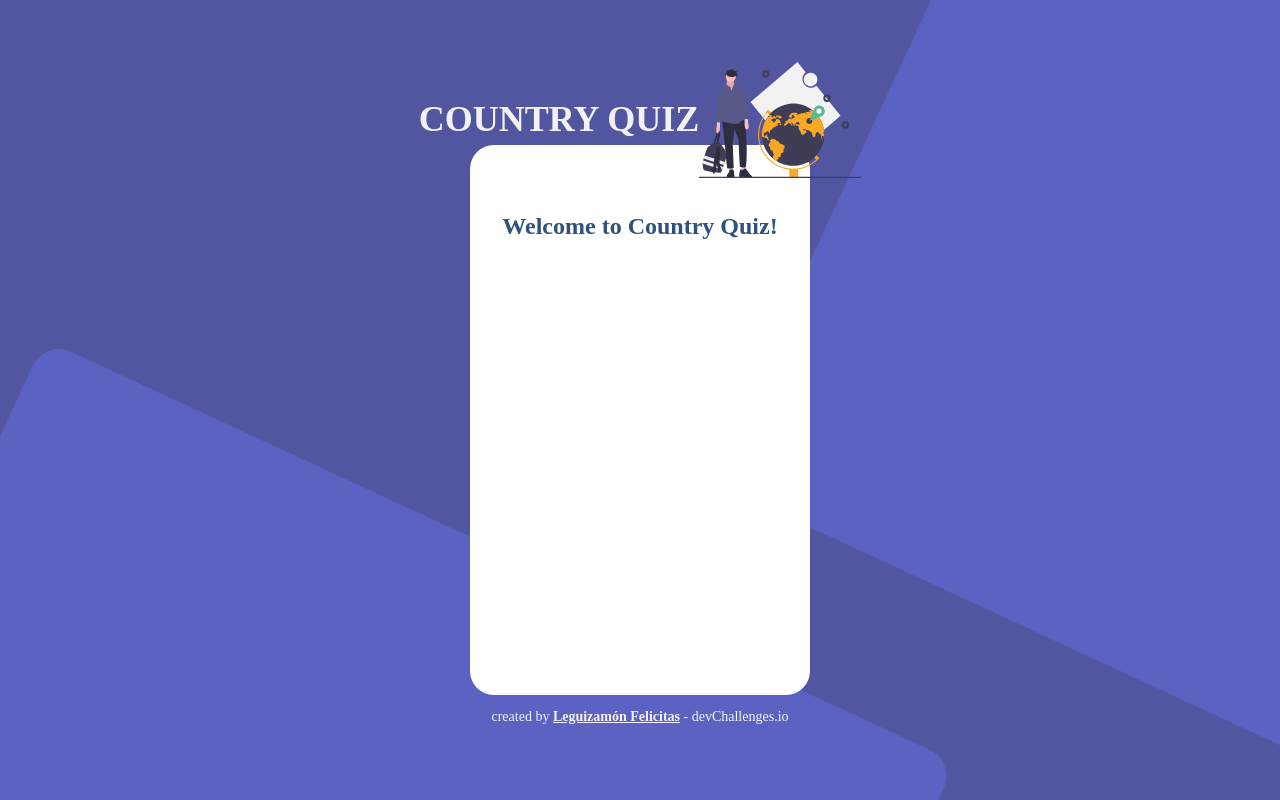
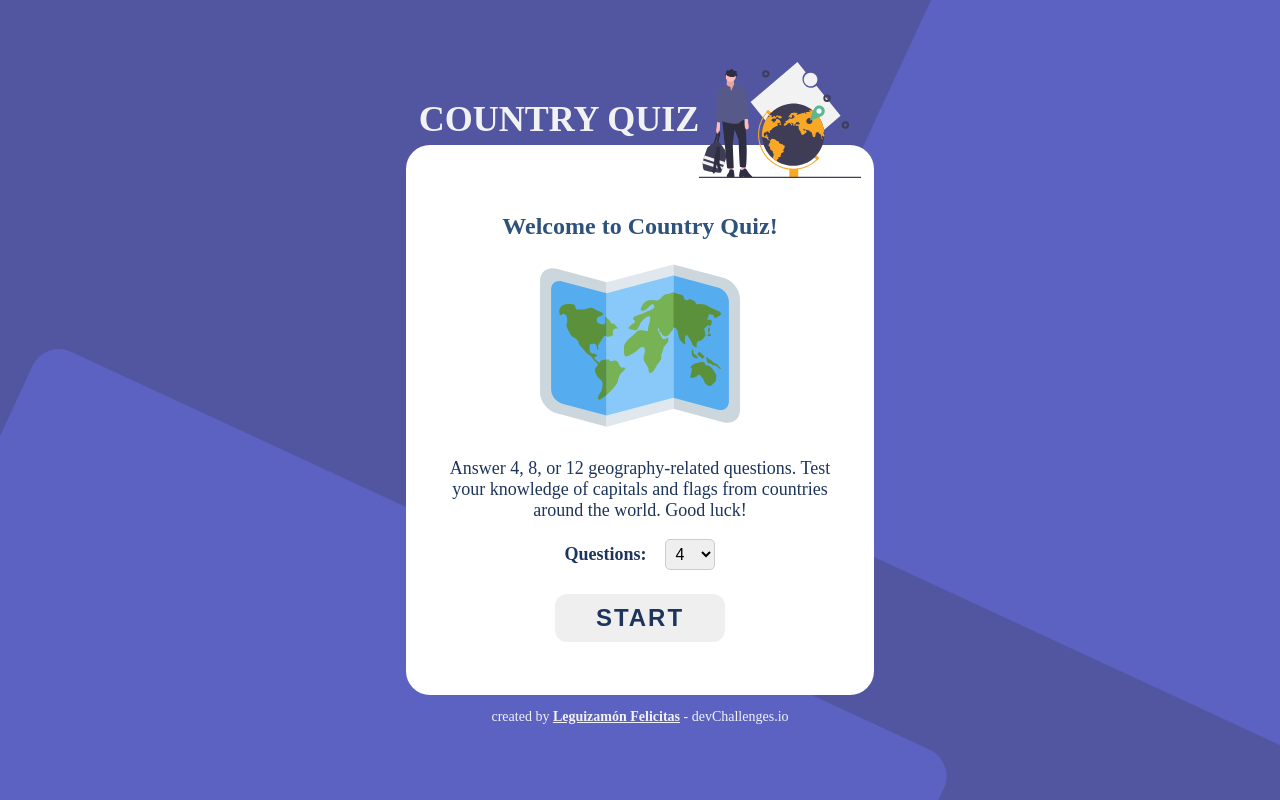
Before and after one commit to feli-leguizamon/country-quiz, a React (Create React App) app: page / in a window 1280 px wide. Built offline with nearby package versions, Linux system fonts and the light colour scheme.

Commit message:
Maquetado Welcome Component

```diff
--- a/src/App.tsx
+++ b/src/App.tsx
@@ -10,13 +10,11 @@ import undraw_adventure from './assets/undraw-adventure.svg';
 import QuizComponent from './components/quiz/QuizComponent';
 import WelcomeComponent from './components/welcome/WelcomeComponent';
 
-interface IBegin {
-  numberOfQuestions: number | null;
-  begin: boolean;
-}
+//interfaces
+import { IInfo } from './interfaces/interfaces';
 
 function App() {
-  const [info, setInfo] = useState<IBegin>({ numberOfQuestions: null, begin: false });
+  const [info, setInfo] = useState<IInfo>({ numberOfQuestions: 4, begin: false });
 
   return (
     <div className="page">
@@ -27,9 +25,9 @@ function App() {
         </div>
       </div>
 
-      {/* <QuizComponent /> */}
+      {info.begin && <QuizComponent/>}
 
-      {!info.begin && <WelcomeComponent />}
+      {!info.begin && <WelcomeComponent setInfo={setInfo} />}
 
       <p className="page__footer__text">
         created by <span className="page__footer__username">Leguizamón Felicitas</span> - devChallenges.io
--- a/src/components/quiz/quiz.css
+++ b/src/components/quiz/quiz.css
@@ -1,6 +1,7 @@
 .page__body{
     padding: 68px 32px 32px 32px;
     width: auto;
+    width: 404px;
     height: 450px;
     flex-shrink: 0;
     border-radius: 24px;
--- a/src/components/welcome/WelcomeComponent.tsx
+++ b/src/components/welcome/WelcomeComponent.tsx
@@ -1,13 +1,55 @@
-import React from 'react';
+import React, { ChangeEvent } from 'react';
 
 //css
 import './welcome.css';
 import '../quiz/quiz.css';
 
-const WelcomeComponent = () => {
+//assets
+import worldMap from '../../assets/world-map.svg';
+
+//interfaces
+import { IWelcomeComponent } from '../../interfaces/interfaces';
+
+const WelcomeComponent: React.FC<IWelcomeComponent> = ({ setInfo }) => {
+  const handleChange = (e: ChangeEvent<HTMLSelectElement>) => {
+    setInfo((info) => {
+      return { ...info, numberOfQuestions: Number(e.target.value) };
+    });
+  };
+
+  const options = [4, 8, 12];
+
+  const handleBeginGame = () => {
+    setInfo((info) => {
+      return { ...info, begin: true };
+    });
+  };
+
   return (
     <div className="page__body">
-      <p className="page__body__question">Welcome to Country Quiz!</p>
+      <div className="welcome__container">
+        <p className="page__body__question">Welcome to Country Quiz!</p>
+        <img src={worldMap} alt="world-map" className="welcome__world__map__image" />
+        <p className="welcome__text">Answer 4, 8, or 12 geography-related questions. Test your knowledge of capitals and flags from countries around the world. Good luck!</p>
+
+        <div className="welcome__select__container">
+          <p className="welcome__text bold no-margin">Questions: </p>
+
+          <select onChange={handleChange}>
+            {options.map((item, key) => {
+              return (
+                <option key={key} value={item}>
+                  {item}
+                </option>
+              );
+            })}
+          </select>
+        </div>
+
+        <button onClick={handleBeginGame} className="start__button bold">
+          START
+        </button>
+      </div>
     </div>
   );
 };
--- a/src/components/welcome/welcome.css
+++ b/src/components/welcome/welcome.css
@@ -0,0 +1,68 @@
+.welcome__container{
+    width: 100%;
+    height: auto;
+    display: flex;
+    flex-direction: column;
+    justify-content: center;
+    align-items: center;
+}
+
+.welcome__world__map__image{
+    height: 200px;
+    width: 200px;
+    margin: 0 auto;
+}
+
+.welcome__text{
+    text-align: center;
+    color: var(--color-9);
+    font-family: Poppins;
+    font-size: 18px;
+    font-style: normal;
+    font-weight: 400;
+    line-height: normal;
+}
+
+.welcome__select__container{
+    display: flex;
+    align-items: center;
+    justify-content: space-around;
+    width: 170px;
+}
+
+select {
+    padding: 5px;
+    border: 1px solid var(--color-10);
+    border-radius: 5px;
+    font-size: 16px;
+  }
+
+select:focus {
+outline: none;
+border-color: none;
+}
+
+.start__button {
+    color: var(--color-9);
+    border: none; /* Sin borde */
+    padding: 10px 0;
+    width: 170px;
+    font-size: 24px;
+    border-radius: 12px;
+    cursor: url("../../assets/cursor.svg"), auto;
+    margin-top: 24px;
+    letter-spacing: 2px;
+}
+
+.start__button:hover {
+    background-color: var(--color-3);
+    color: var(--color-2);
+}
+
+.bold {
+    font-weight: bold;
+}
+
+.no-margin{
+    margin: 0;
+}
--- a/src/index.css
+++ b/src/index.css
@@ -7,6 +7,8 @@
   --color-6: rgba(252, 168, 47, 0.40);
   --color-7: #EA8282;
   --color-8: #60BF88;
+  --color-9:#1D355D;
+  --color-10: #ccc;
 }
 
 body {
--- /dev/null
+++ b/src/interfaces/interfaces.ts
@@ -0,0 +1,19 @@
+export interface IInfo {
+  numberOfQuestions: number;
+  begin: boolean;
+}
+
+export interface IWelcomeComponent {
+  setInfo: React.Dispatch<React.SetStateAction<IInfo>>;
+}
+
+export interface IData {
+  capital: string;
+  options: string[];
+  correctAnswerCode: string;
+}
+
+export interface ISelectedOption {
+  country: string;
+  code: string;
+}
```
Also changed, not shown: src/components/quiz/QuizComponent.tsx (+3 -11 lines), src/assets/world-map.svg (added).
